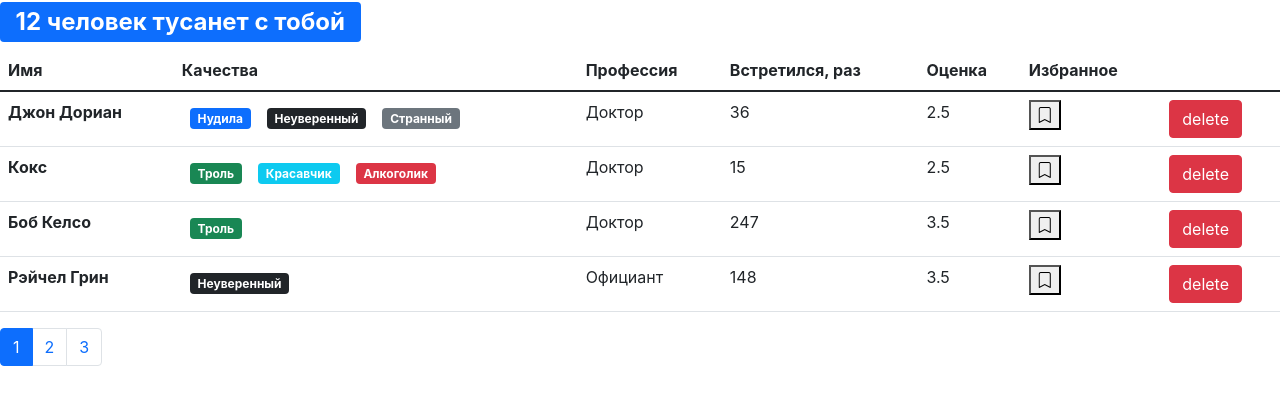
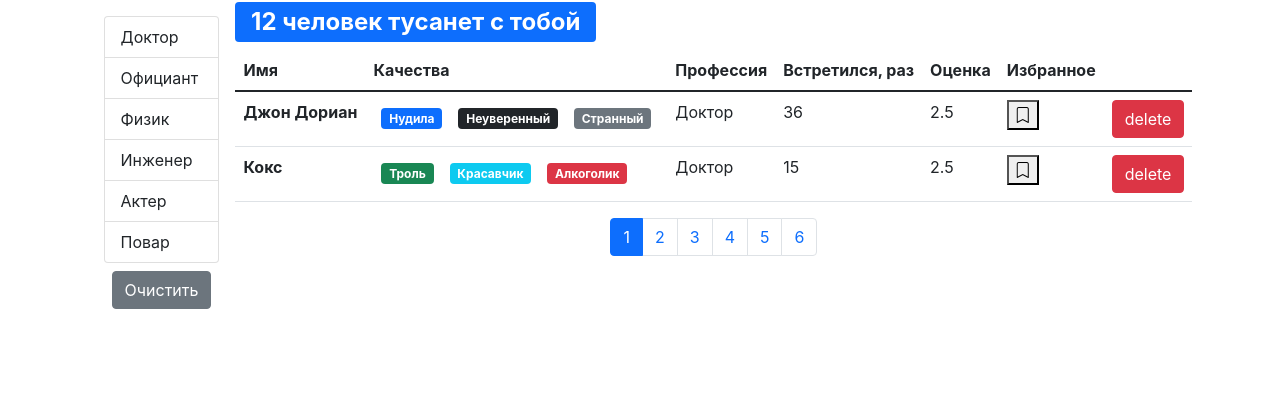
Before and after one commit to PavelLunin01/fast-company, a React (Create React App) app: page / in a window 1280 px wide. Shown: the top 404 px of the page. Built offline with nearby package versions, Linux system fonts and the light colour scheme.

Commit message:
Задание 1 Фильтрация

```diff
--- a/src/App.js
+++ b/src/App.js
@@ -1,10 +1,13 @@
-import React, { useState } from "react";
-import SearchStatus from "./components/searchStatus";
+import React, { useState, useEffect } from "react";
 import api from "./api";
 import Users from "./components/users";
 
 const App = () => {
-  const [users, setUsers] = useState(api.users.fetchAll());
+  const [users, setUsers] = useState();
+
+  useEffect(() => {
+    api.users.fetchAll().then((data) => setUsers(data));
+  }, []);
 
   const handleDelete = (userId) => {
     setUsers(users.filter((user) => user._id !== userId));
@@ -22,12 +25,15 @@
 
   return (
     <>
-      <SearchStatus length={users.length} />
-      <Users
-        users={users}
-        onDelete={handleDelete}
-        onToggleBookMark={handleToggleBookMark}
-      />
+      {
+        (users && (
+          <Users
+            users={users}
+            onDelete={handleDelete}
+            onToggleBookMark={handleToggleBookMark}
+          />
+        ))
+      }
     </>
   );
 };
--- /dev/null
+++ b/src/api/fake.api/professions.api.js
@@ -0,0 +1,26 @@
+export const professionsObject = {
+  doctor: { _id: "67rdca3eeb7f6fgeed471818", name: "Доктор" },
+  waiter: { _id: "67rdca3eeb7f6fgeed471820", name: "Официант" },
+  physics: { _id: "67rdca3eeb7f6fgeed471814", name: "Физик" },
+  engineer: { _id: "67rdca3eeb7f6fgeed471822", name: "Инженер" },
+  actor: { _id: "67rdca3eeb7f6fgeed471824", name: "Актер" },
+  cook: { _id: "67rdca3eeb7f6fgeed471829", name: "Повар" }
+};
+export const professions = [
+  { _id: "67rdca3eeb7f6fgeed471818", name: "Доктор" },
+  { _id: "67rdca3eeb7f6fgeed471820", name: "Официант" },
+  { _id: "67rdca3eeb7f6fgeed471814", name: "Физик" },
+  { _id: "67rdca3eeb7f6fgeed471822", name: "Инженер" },
+  { _id: "67rdca3eeb7f6fgeed471824", name: "Актер" },
+  { _id: "67rdca3eeb7f6fgeed471829", name: "Повар" }
+];
+const fetchAll = () =>
+  new Promise((resolve) => {
+    window.setTimeout(function () {
+      resolve(professions);
+    }, 2000);
+  });
+
+export default {
+  fetchAll
+};
--- a/src/api/fake.api/user.api.js
+++ b/src/api/fake.api/user.api.js
@@ -1,11 +1,5 @@
-const professions = {
-  doctor: { _id: "67rdca3eeb7f6fgeed471818", name: "Доктор" },
-  waiter: { _id: "67rdca3eeb7f6fgeed471820", name: "Официант" },
-  physics: { _id: "67rdca3eeb7f6fgeed471814", name: "Физик" },
-  engineer: { _id: "67rdca3eeb7f6fgeed471822", name: "Инженер" },
-  actor: { _id: "67rdca3eeb7f6fgeed471824", name: "Актер" },
-  cook: { _id: "67rdca3eeb7f6fgeed471829", name: "Повар" }
-};
+import { professionsObject as professions } from "./professions.api";
+
 const qualities = {
   tedious: {
     _id: "67rdca3eeb7f6fgeed471198",
@@ -17,7 +11,11 @@
     name: "Странный",
     color: "secondary"
   },
-  buller: { _id: "67rdca3eeb7f6fgeed4711012", name: "Троль", color: "success" },
+  buller: {
+    _id: "67rdca3eeb7f6fgeed4711012",
+    name: "Троль",
+    color: "success"
+  },
   alcoholic: {
     _id: "67rdca3eeb7f6fgeed471101",
     name: "Алкоголик",
@@ -145,6 +143,14 @@
     bookmark: false
   }
 ];
-export function fetchAll() {
-  return users;
-}
+
+const fetchAll = () =>
+  new Promise((resolve) => {
+    window.setTimeout(function () {
+      resolve(users);
+    }, 2000);
+  });
+
+export default {
+  fetchAll
+};
--- /dev/null
+++ b/src/components/groupList.jsx
@@ -0,0 +1,42 @@
+import React from "react";
+import PropTypes from "prop-types";
+
+const GroupList = ({ items, valueProperty, contentProperty, onProfessionSelect, selectedItem }) => {
+  return (
+    <ul className="list-group">
+      {
+        Array.isArray(items) ? items.map(item => (
+          <li
+            key={item[valueProperty]}
+            className={"list-group-item" + (item === selectedItem ? " active" : "")}
+            onClick={() => onProfessionSelect(item)}
+            role="button"
+          >
+            {item[contentProperty]}
+          </li>)) : Object.keys(items).map(item => (
+          <li
+            key={items[item][valueProperty]}
+            className={"list-group-item" + (items[item] === selectedItem ? " active" : "")}
+            onClick={() => onProfessionSelect(items[item])}
+            role="button"
+          >
+            {items[item][contentProperty]}
+          </li>))
+      }
+    </ul>
+  );
+};
+GroupList.defaultProps = {
+  valueProperty: "_id",
+  contentProperty: "name"
+};
+
+GroupList.propTypes = {
+  items: PropTypes.oneOfType([PropTypes.object, PropTypes.array]),
+  onProfessionSelect: PropTypes.func.isRequired,
+  valueProperty: PropTypes.string,
+  contentProperty: PropTypes.string,
+  selectedItem: PropTypes.object
+};
+
+export default GroupList;
--- a/src/components/users.jsx
+++ b/src/components/users.jsx
@@ -1,21 +1,56 @@
-import React, { useState } from "react";
+import React, { useState, useEffect } from "react";
 import User from "./user";
 import Pagination from "./pagination";
 import { paginate } from "../utils/paginate";
 import PropTypes from "prop-types";
+import GroupList from "./groupList";
+import api from "../api";
+import SearchStatus from "./searchStatus";
 
-const Users = ({ users, ...rest }) => {
-  const count = users.length;
-  const pageSize = 4;
+const Users = ({ users: allUsers, ...rest }) => {
   const [currentPage, setCurrentPage] = useState(1);
+  const [professions, setProfessions] = useState();
+  const [selectedProf, setSelectedProf] = useState();
+  const pageSize = 2;
+  useEffect(() => {
+    api.professions.fetchAll().then((data) => setProfessions(data));
+  }, []);
+
+  useEffect(() => {
+    setCurrentPage(1);
+  }, [selectedProf]);
   const handlePageChange = (pageIndex) => {
     setCurrentPage(pageIndex);
   };
-  const userCrop = paginate(users, currentPage, pageSize);
+
+  const handleProfessionSelect = (item) => {
+    setSelectedProf(item);
+    console.log(selectedProf);
+  };
+
+  const filteredUsers = selectedProf ? allUsers.filter(item => item.profession === selectedProf) : allUsers;
+  const count = filteredUsers.length;
+
+  const userCrop = paginate(filteredUsers, currentPage, pageSize);
+
+  const clearFilter = () => {
+    setSelectedProf();
+  };
 
   return (
-    <>
-      {users.length > 0 && (
+    <div className="d-flex justify-content-center">
+      {professions && (
+        <div className="d-flex flex-column flex-shrink-0 p-3">
+          <GroupList
+            items={professions}
+            selectedItem={selectedProf}
+            onProfessionSelect={handleProfessionSelect}
+          />
+          <button className="btn btn-secondary m-2" onClick={clearFilter}>Очистить</button>
+        </div>)}
+      {allUsers.length > 0 && (
+        <div className="d-flex flex-column">
+          <SearchStatus length={count}/>
           <table className="table">
             <thead>
               <tr>
@@ -38,14 +73,17 @@
               ))}
             </tbody>
           </table>
-      )}
+          <div className="d-flex justify-content-center">
             <Pagination
               itemsCount={count}
               pageSize={pageSize}
               currentPage={currentPage}
               onPageChange={handlePageChange}
             />
-    </>
+          </div>
+        </div>
+      )}
+    </div>
   );
 };
 Users.propTypes = {
```
Also changed, not shown: public/index.html (+6 -6 lines), src/api/index.js (+5 -2 lines), .eslintrc.js. Lines whose indentation alone changed are shown as unchanged.
